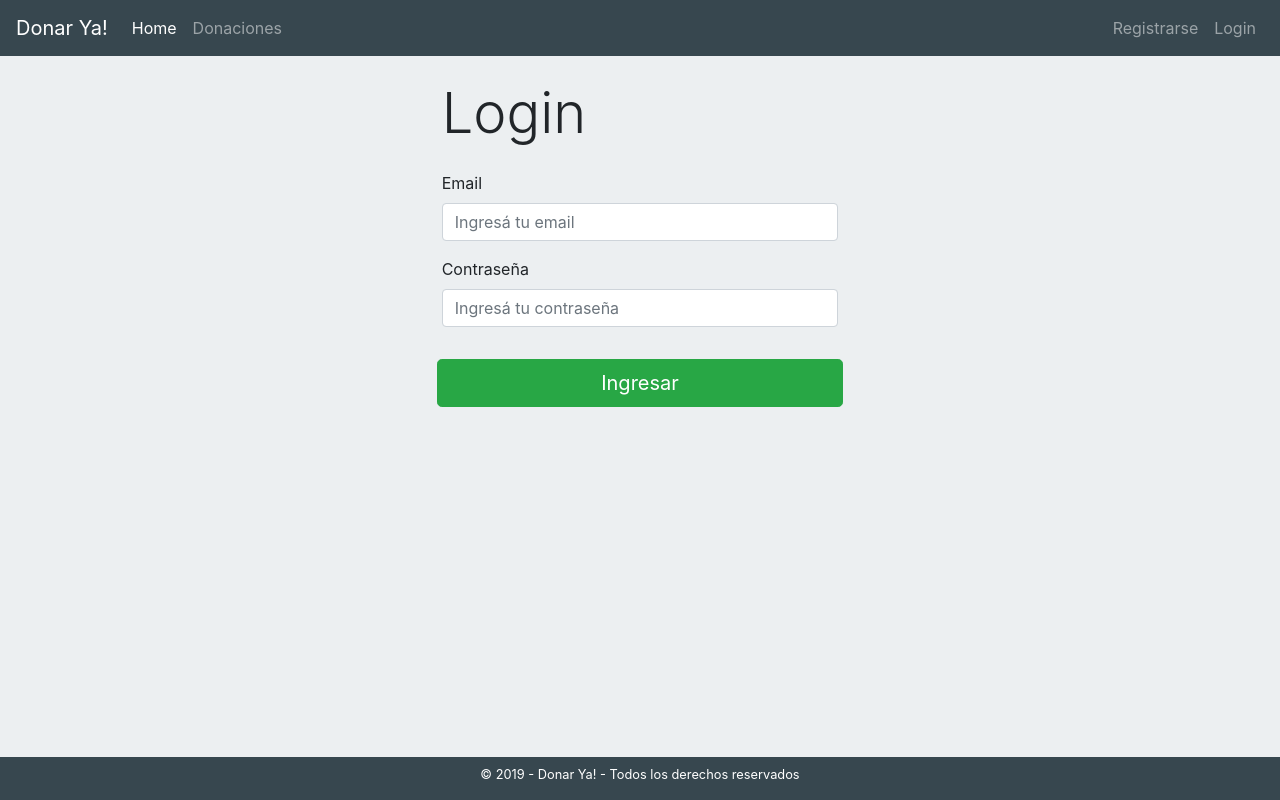
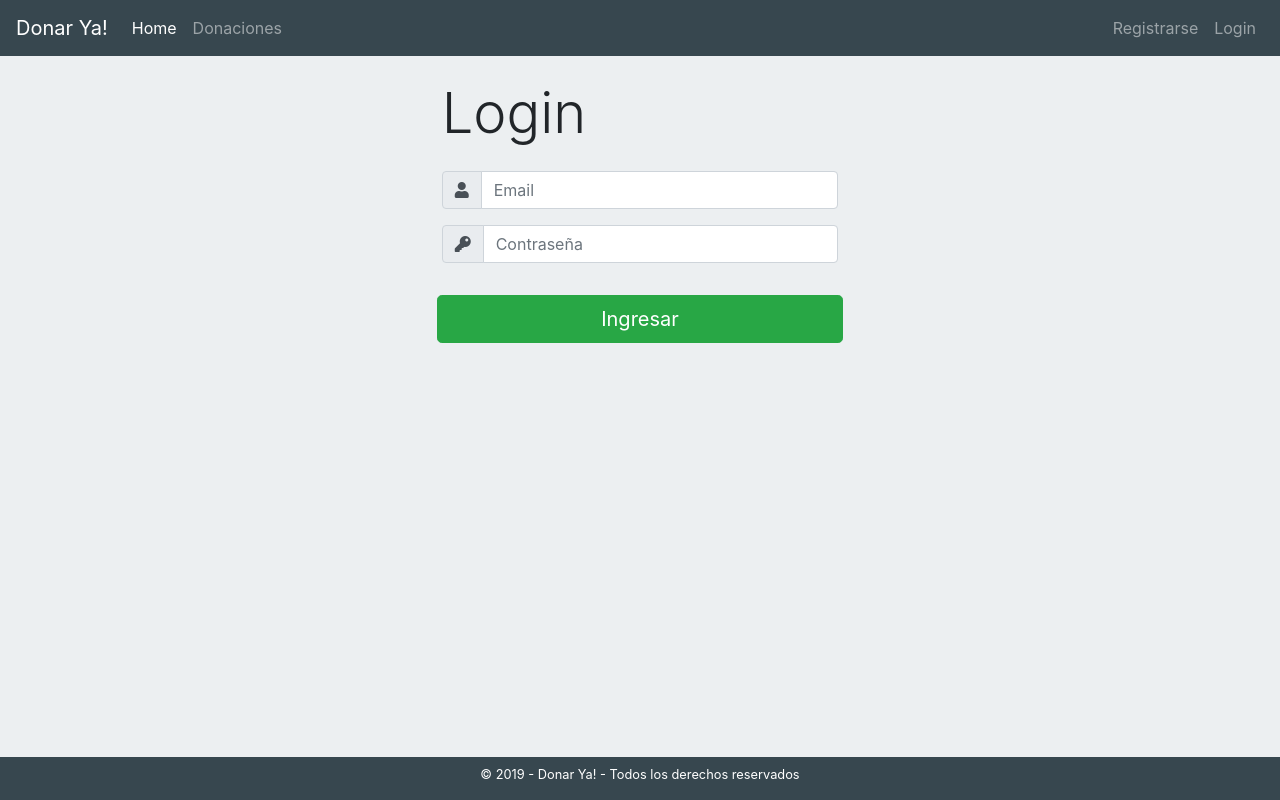
Before and after one commit to omelendrez/donarya, a React (Create React App) app: page /login in a window 1280 px wide. Built offline with nearby package versions, Linux system fonts and the light colour scheme.

Commit message:
Implement icons

```diff
--- a/public/index.html
+++ b/public/index.html
@@ -25,6 +25,9 @@
   <link rel="stylesheet" href="https://maxcdn.bootstrapcdn.com/bootstrap/4.0.0/css/bootstrap.min.css"
     integrity="sha384-Gn5384xqQ1aoWXA+058RXPxPg6fy4IWvTNh0E263XmFcJlSAwiGgFAW/dAiS6JXm" crossorigin="anonymous">
 
+  <link rel="stylesheet" href="https://use.fontawesome.com/releases/v5.8.2/css/all.css"
+    integrity="sha384-oS3vJWv+0UjzBfQzYUhtDYW+Pj2yciDJxpsK1OYPAYjqT085Qq/1cq5FLXAZQ7Ay" crossorigin="anonymous">
+
   <script src="https://code.jquery.com/jquery-3.2.1.slim.min.js"
     integrity="sha384-KJ3o2DKtIkvYIK3UENzmM7KCkRr/rE9/Qpg6aAZGJwFDMVNA/GpGFF93hXpG5KkN"
     crossorigin="anonymous"></script>
@@ -34,6 +37,7 @@
   <script src="https://maxcdn.bootstrapcdn.com/bootstrap/4.0.0/js/bootstrap.min.js"
     integrity="sha384-JZR6Spejh4U02d8jOt6vLEHfe/JQGiRRSQQxSfFWpi1MquVdAyjUar5+76PVCmYl"
     crossorigin="anonymous"></script>
+
 </head>
 
 <body>
--- a/src/components/Login.jsx
+++ b/src/components/Login.jsx
@@ -10,38 +10,49 @@ const Login = () => {
   }
 
   return (
-    <div className="container col-xs-10 col-sm-8 col-md-6 col-lg-4 mb-5">
+    <div className="container col-12 col-sm-8 col-md-6 col-lg-4 mb-5">
 
       <p className="my-4 display-4">Login</p>
 
       <form onSubmit={handleSubmit}>
-
         <div className="form-group">
-          <label htmlFor="email">Email</label>
+          <label className="sr-only" htmlFor="email">Email</label>
+          <div className="input-group">
+            <div className="input-group-prepend">
+              <div className="input-group-text">
+                <i className="fas fa-user"></i>
+              </div>
+            </div>
             <input
               type="email"
               className="form-control"
               id="email"
+              placeholder="Email"
               onChange={e => setEmail(e.target.value)}
               value={email}
-            placeholder="Ingresá tu email"
               required
             />
           </div>
-
+        </div>
         <div className="form-group">
-          <label htmlFor="password">Contraseña</label>
+          <label className="sr-only" htmlFor="password">contraseña</label>
+          <div className="input-group">
+            <div className="input-group-prepend">
+              <div className="input-group-text">
+                <i className="fas fa-key"></i>
+              </div>
+            </div>
             <input
               type="password"
               className="form-control"
               id="password"
-            placeholder="Ingresá tu contraseña"
+              placeholder="Contraseña"
               value={password}
               onChange={e => setPassword(e.target.value)}
               required
             />
           </div>
-
+        </div>
         <div className="form-row">
           <button
             type="submit"
```
Lines whose indentation alone changed are shown as unchanged.
